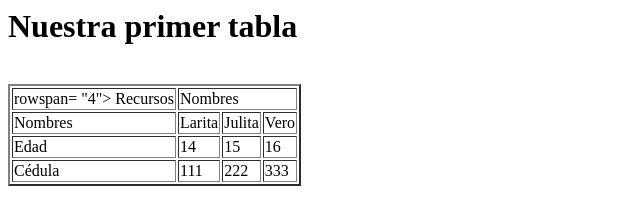
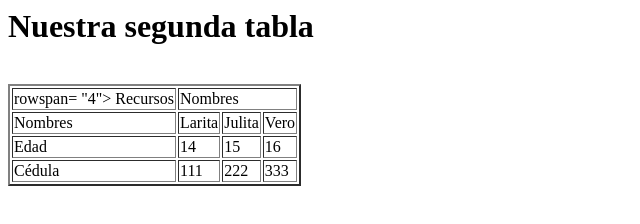
Before and after one commit to LariJuli/Tablas-, a plain HTML site: page Tablas.html in a window 1280 px wide. Shown: the whole page, without its empty margins (0-640 px from the left). Drawn offline with Linux system fonts and the light colour scheme.

Commit message:
Update Tablas.html

```diff
--- a/Tablas.html
+++ b/Tablas.html
@@ -1,9 +1,9 @@
 <html>
 <head>
-<title> Primera tabla </title>
+<title> Segunda tabla </title>
 </head>
 <body>
-<h1> Nuestra primer tabla </h1>
+<h1> Nuestra segunda tabla </h1>
 </br>
 <table border = "2">
 <tr>
```
